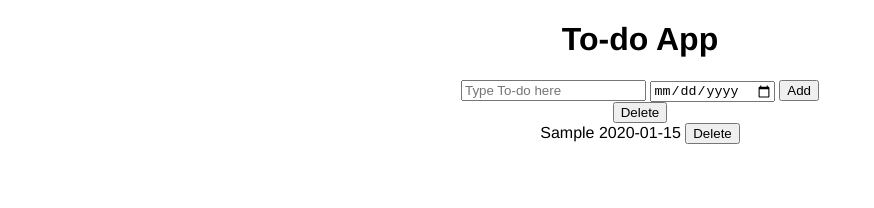
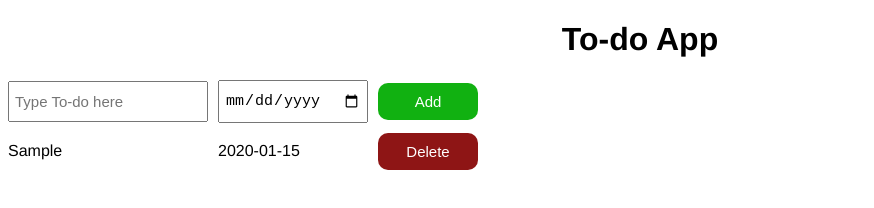
Before and after one commit to aryanchoudhary11/to-do-app, a plain HTML site: page index.html in a window 1280 px wide. Both pictures are taken after typing "Sample", "2020-01-15" into the empty fields and a click on the button "Add". Shown: the whole page, without its empty margins (0-874 px from the left). Drawn offline with Linux system fonts and the light colour scheme.

Commit message:
CSS applied

```diff
--- a/index.css
+++ b/index.css
@@ -1,4 +1,50 @@
 body{
     font-family:'Franklin Gothic Medium', 'Arial Narrow', Arial, sans-serif;
+
+}
+h1{
     text-align: center;
 }
+
+#todo-input, #todo-date{
+    font-size: 15px;
+    padding: 10px 5px;
+}
+
+
+.grid-container{
+    display: grid;
+    grid-template-columns: 200px 150px 100px;
+    grid-column-gap: 10px;
+    grid-row-gap: 10px;
+    margin-top: 10px;
+    align-items: center;
+    word-wrap: break-word;
+
+}
+
+.add-btn{
+    background-color: rgb(17, 177, 17);
+    border: none;
+    border-radius: 10px;
+    font-size: 15px;
+    padding: 10px 0px;
+    color: white;
+    cursor: pointer;
+}
+.delete-btn{
+    background-color: rgb(142, 21, 21);
+    border: none;
+    border-radius: 10px;
+    font-size: 15px;
+    padding: 10px 0px;
+    color: white;
+    cursor: pointer;
+}
+
+.add-btn:hover{
+    background-color: rgb(18, 230, 18);
+}
+.delete-btn:hover{
+    background-color: rgb(230, 57, 57);
+}
--- a/index.html
+++ b/index.html
@@ -7,10 +7,11 @@
 </head>
 <body>
     <h1>To-do App</h1>
-
-    <input id="todo-input" type="text" placeholder="Type To-do here">
-    <input id="todo-date" type="date">
-    <button onclick="addTodo();">Add</button>
-    <div id="todo-container"></div>
+    <div class="grid-container">
+        <input id="todo-input" type="text" placeholder="Type To-do here">
+        <input id="todo-date" type="date">
+        <button class="add-btn" onclick="addTodo();">Add</button>
+    </div>
+    <div class="todo-container grid-container"></div>
 </body>
 </html>
--- a/index.js
+++ b/index.js
@@ -1,31 +1,36 @@
-let todoList = [{item: '', date: ''}];
+let todoList = [];
 
 function addTodo() {
     let inputElement = document.querySelector('#todo-input');
     let dateElement = document.querySelector('#todo-date');
     let todotItem = inputElement.value;
     let datetItem = dateElement.value;
-    todoList.push({item: todotItem, date: datetItem});
-    inputElement.value = '';
-    dateElement.value = '';
+    if(todotItem === '' || datetItem === ''){
+        alert('Please, Give valid input!');
+    } else {
+
+        todoList.push({item: todotItem, date: datetItem});
+        inputElement.value = '';
+        dateElement.value = '';
+    }
 
 
     displayItems();
 }
 
 function displayItems(){
-    let containerElement = document.querySelector('#todo-container');
+    let containerElement = document.querySelector('.todo-container');
     let newHtml = '';
     for(let i = 0; i < todoList.length; i++){
+
         let {item, date} = todoList[i];
         newHtml+= `
-        <div>
+
             <span>${item}</span>
             <span>${date}</span>
-            <button onclick = "todoList.splice(${i},1);
+            <button class="delete-btn" onclick = "todoList.splice(${i},1);
             displayItems();
             ">Delete</button>
-        </div>
         `
     }
     containerElement.innerHTML = newHtml;
```
